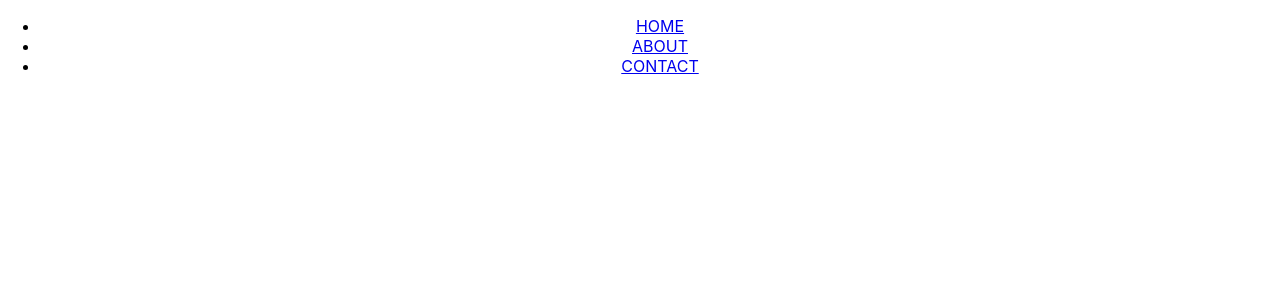
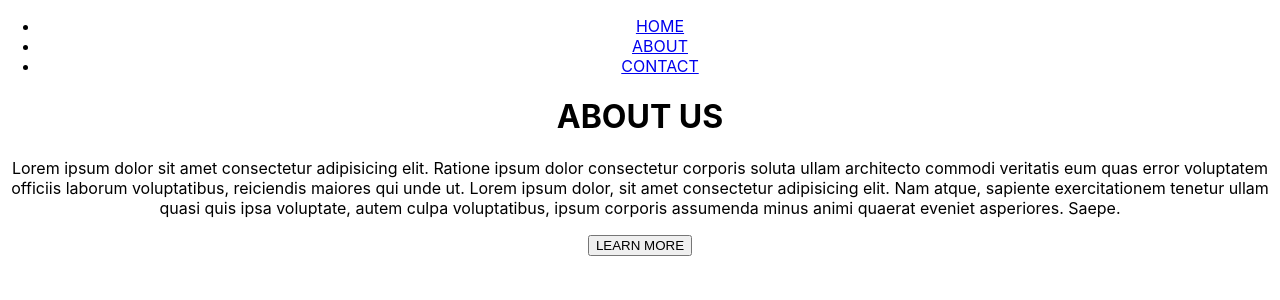
Before and after one commit to MelynAtieno/project-transpose, a React (Create React App) app: page / in a window 1280 px wide. Shown: the top 300 px of the page. Built offline with nearby package versions, Linux system fonts and the light colour scheme.

Commit message:
add about page

```diff
--- a/src/App.js
+++ b/src/App.js
@@ -1,12 +1,14 @@
 import './App.css';
 import Navbar from './Components/Navbar';
 import Home from './Components/Home';
+import About from './Components/About';
 
 function App() {
   return (
     <div className="App">
       <Navbar />
       <Home />
+      <About />
     </div>
   );
 }
--- /dev/null
+++ b/src/Components/About.js
@@ -0,0 +1,21 @@
+import React from 'react'
+
+function About() {
+  return (
+    <div>
+        <h1>ABOUT US</h1>
+        <p>
+        Lorem ipsum dolor sit amet consectetur adipisicing elit.
+        Ratione ipsum dolor consectetur corporis soluta ullam architecto commodi
+        veritatis eum quas error voluptatem officiis laborum voluptatibus, reiciendis maiores qui unde ut.
+        Lorem ipsum dolor, sit amet consectetur adipisicing elit.
+        Nam atque, sapiente exercitationem tenetur ullam quasi quis ipsa voluptate,
+        autem culpa voluptatibus, ipsum corporis assumenda minus animi quaerat eveniet asperiores. Saepe.
+
+        </p>
+        <button>LEARN MORE</button>
+    </div>
+  )
+}
+
+export default About
```
